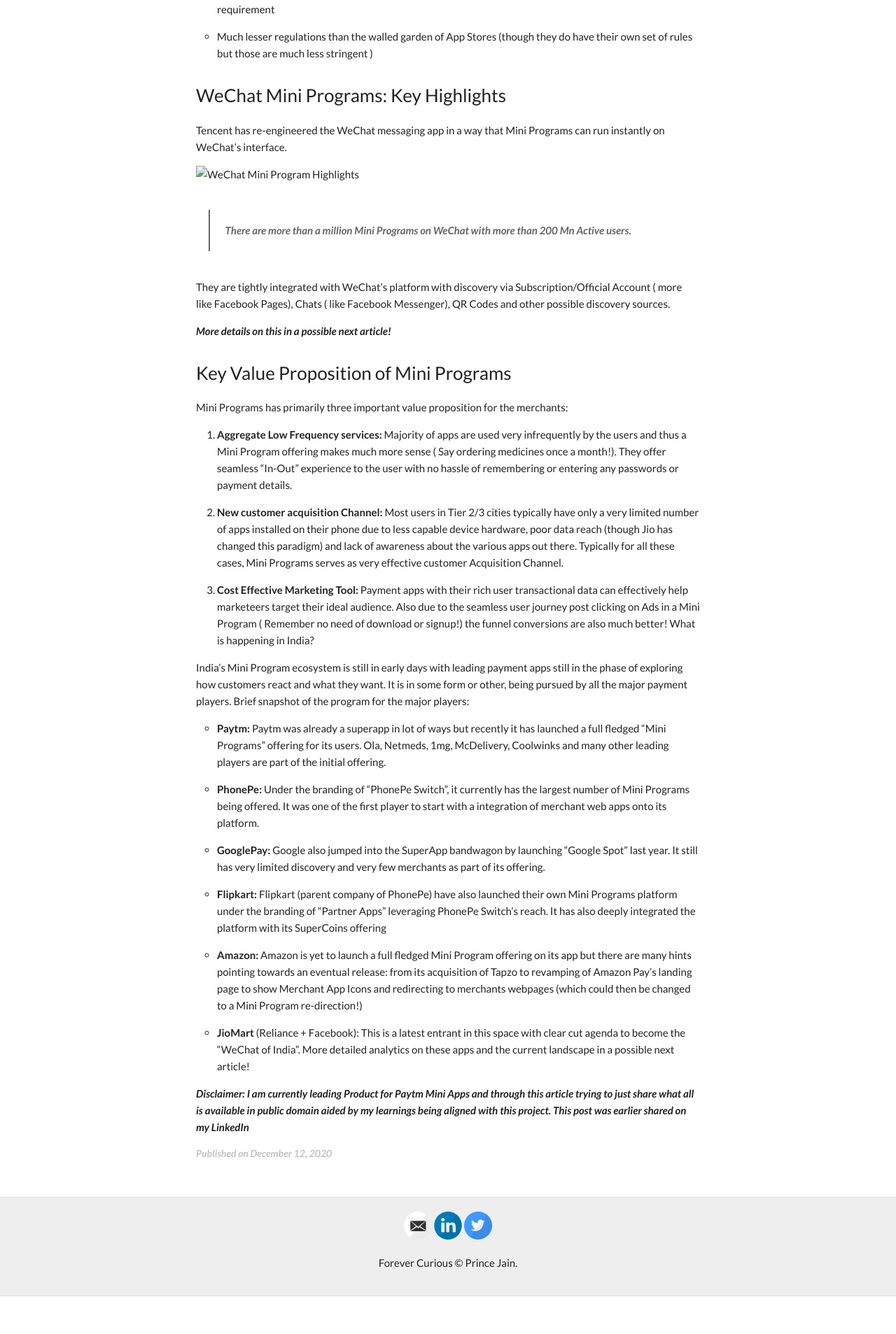
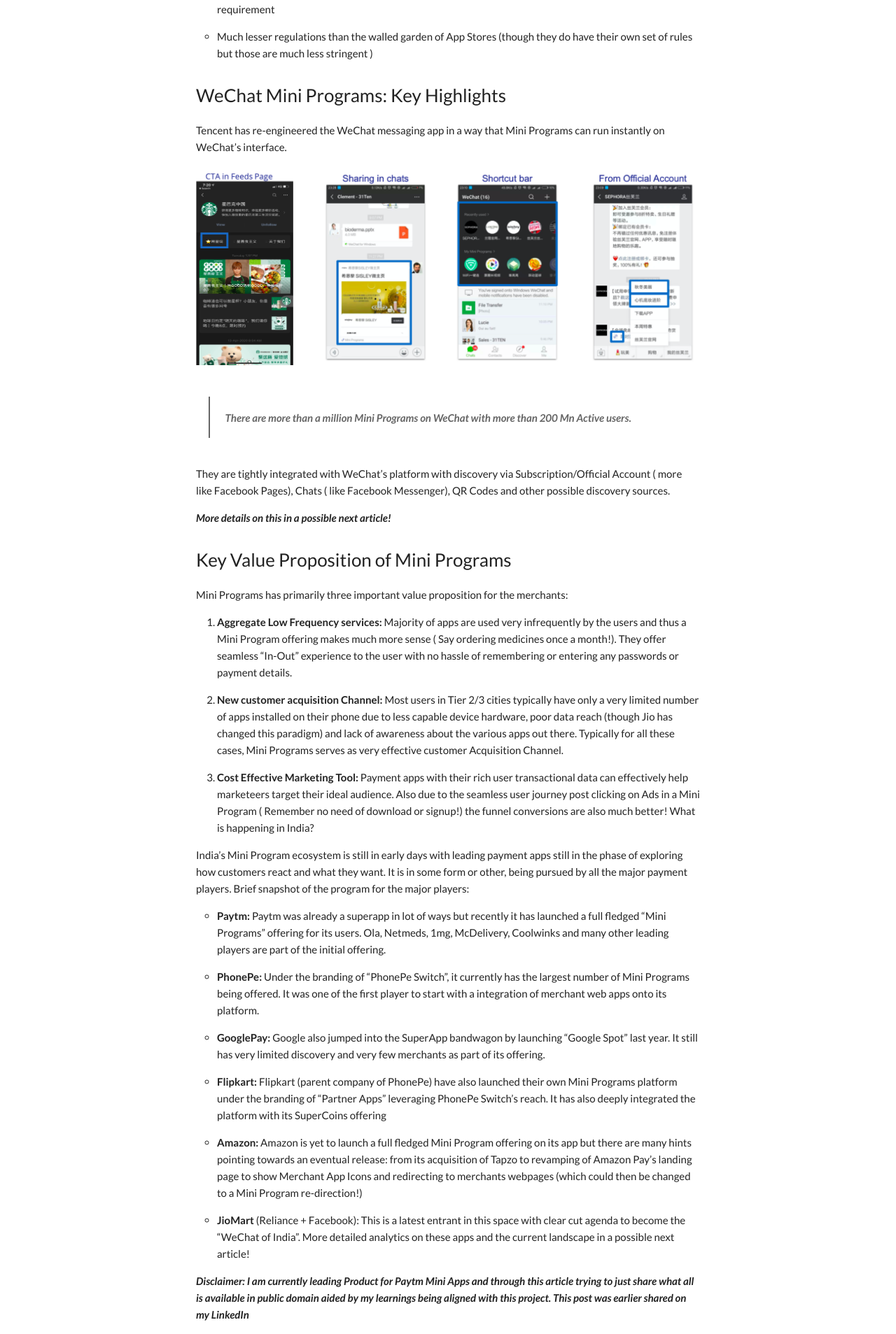
Before and after one commit to product-noob/product-noob.github.io, a Jekyll site: the page built from _posts/2020-12-12-Apps and SuperApps.md, in a window 1280 px wide. Shown: the part 1992-3899 px from the top of the page at 70% size. Built offline with Jekyll 4.4.1, drawn with Linux system fonts in a browser that asks for light colours; before the commit the page ends 3845 px from its top, so only the background shows below that.

Commit message:
Update 2020-12-12-Apps and SuperApps.md

```diff
--- a/_posts/2020-12-12-Apps and SuperApps.md
+++ b/_posts/2020-12-12-Apps and SuperApps.md
@@ -63,7 +63,7 @@ In simple words, it can either be seen as a mobile website on steroids or native
 
 Tencent has re-engineered the WeChat messaging app in a way that Mini Programs can run instantly on WeChat’s interface.
 
-![WeChat Mini Program Highlights](/image/wechat_Miniapps.png)
+![WeChat Mini Program Highlights](/images/wechat_Miniapps.png)
 <blockquote>
   <p>There are more than a million Mini Programs on WeChat with more than 200 Mn Active users.</p>
 </blockquote>
```
